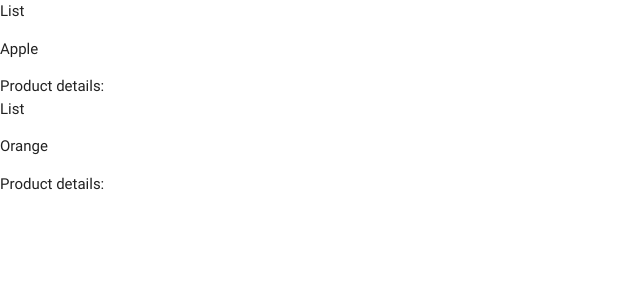
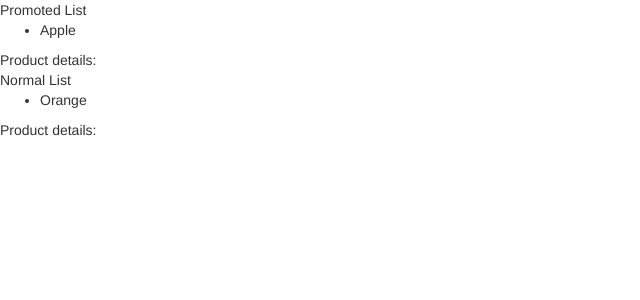
Before and after one commit to piotrlarys/devmeeting, an Angular app: page / in a window 1280 px wide. Shown: the top 300 px of the page, without its empty margins (0-640 px from the left). Built offline with nearby package versions, Linux system fonts and the light colour scheme.

Commit message:
fixed promoted list and bootstrap added

```diff
--- a/src/app/app.component.html
+++ b/src/app/app.component.html
@@ -1,2 +1,2 @@
-<app-product-list [listType]="Promoted" [products]='promotedProducts'></app-product-list>
-<app-product-list [listType]="Normal" [products]='products'></app-product-list>
+<app-product-list [listType]="'Promoted'" [products]='promotedProducts'></app-product-list>
+<app-product-list [listType]="'Normal'" [products]='products'></app-product-list>
--- a/src/index.html
+++ b/src/index.html
@@ -7,7 +7,7 @@
 
   <meta name="viewport" content="width=device-width, initial-scale=1">
   <link rel="icon" type="image/x-icon" href="favicon.ico">
-  <link rel="stylesheet" href="https://cdnjs.cloudflare.com/ajax/libs/materialize/0.100.1/css/materialize.min.css">
+  <link rel="stylesheet" href="https://maxcdn.bootstrapcdn.com/bootstrap/3.3.7/css/bootstrap.min.css" integrity="sha384-BVYiiSIFeK1dGmJRAkycuHAHRg32OmUcww7on3RYdg4Va+PmSTsz/K68vbdEjh4u" crossorigin="anonymous">
 </head>
 <body>
   <app-root></app-root>
```
